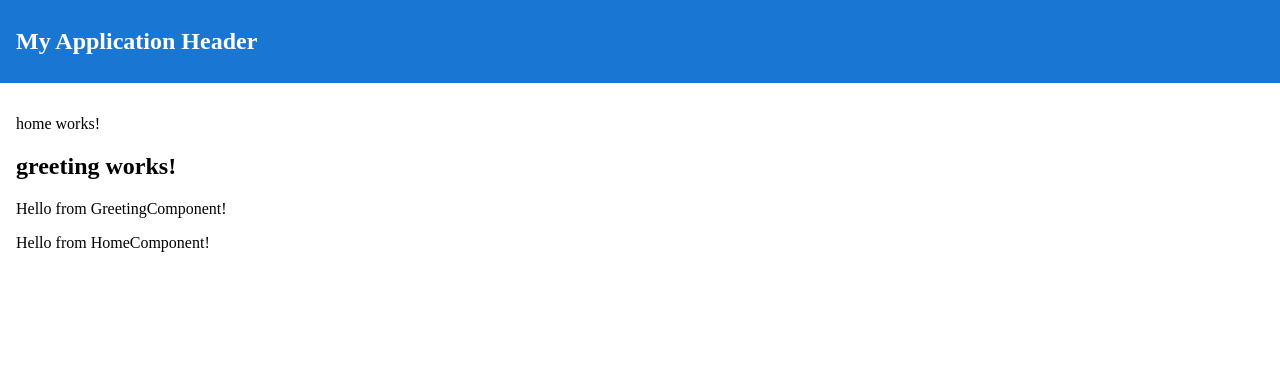
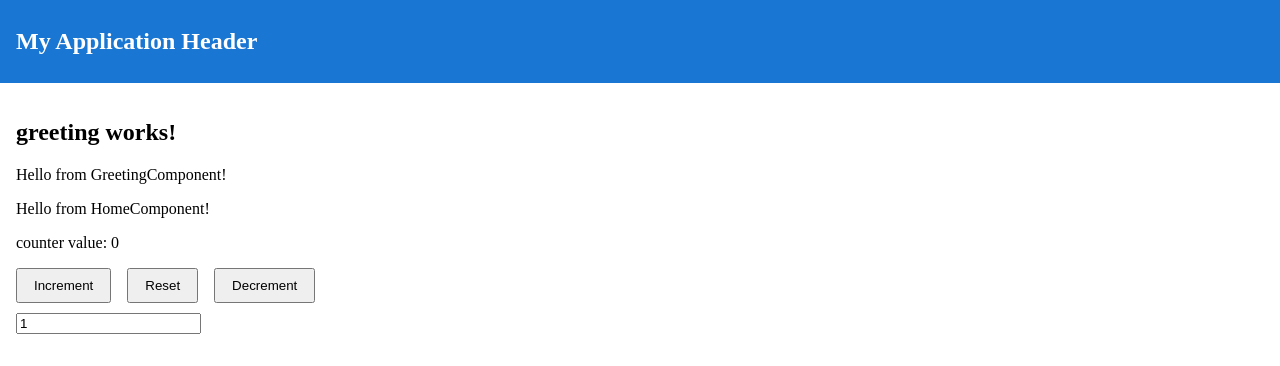
Before and after one commit to GenDev0/angular-learning-project, an Angular app: page / in a window 1280 px wide. Shown: the top 366 px of the page. Built offline with nearby package versions, Linux system fonts and the light colour scheme.

Commit message:
Event Listeners & Create a counter component

```diff
--- /dev/null
+++ b/src/app/components/counter/counter.component.html
@@ -0,0 +1,7 @@
+<p>counter value: {{ counter() }}</p>
+
+<div>
+  <button (click)="increment()">Increment</button>
+  <button (click)="reset()">Reset</button>
+  <button (click)="decrement()">Decrement</button>
+</div>
--- /dev/null
+++ b/src/app/components/counter/counter.component.scss
@@ -0,0 +1,7 @@
+button {
+  padding: 0.5rem 1rem;
+  cursor: pointer;
+}
+button:not(:first-child) {
+  margin-left: 1rem;
+}
--- /dev/null
+++ b/src/app/components/counter/counter.component.ts
@@ -0,0 +1,25 @@
+import { Component, input, signal } from '@angular/core';
+
+@Component({
+  selector: 'app-counter',
+  standalone: true,
+  imports: [],
+  templateUrl: './counter.component.html',
+  styleUrl: './counter.component.scss',
+})
+export class CounterComponent {
+  counter = signal(0);
+  incrementValue = input(1);
+  increment() {
+    console.log('Increment button clicked');
+    this.counter.update((v) => v + this.incrementValue());
+  }
+  decrement() {
+    console.log('Decrement button clicked');
+    this.counter.update((v) => v - this.incrementValue());
+  }
+  reset() {
+    console.log('Reset button clicked');
+    this.counter.set(0);
+  }
+}
--- a/src/app/home/home.component.html
+++ b/src/app/home/home.component.html
@@ -1,2 +1,8 @@
-<p>home works!</p>
 <app-greeting [message]="message" />
+<app-counter [incrementValue]="incrementValue()" />
+<input
+  type="number"
+  placeholder="Type something..."
+  (keyup)="keyUpHandler($event)"
+  [(ngModel)]="incrementValue"
+/>
--- a/src/app/home/home.component.scss
+++ b/src/app/home/home.component.scss
@@ -0,0 +1,3 @@
+input {
+    margin-top: 10px;
+}
--- a/src/app/home/home.component.ts
+++ b/src/app/home/home.component.ts
@@ -1,13 +1,20 @@
-import { Component } from '@angular/core';
+import { FormsModule } from '@angular/forms';
+import { Component, signal } from '@angular/core';
 import { GreetingComponent } from '../components/greeting/greeting.component';
+import { CounterComponent } from '../components/counter/counter.component';
 
 @Component({
   selector: 'app-home',
   standalone: true,
-  imports: [GreetingComponent],
+  imports: [GreetingComponent, CounterComponent, FormsModule],
   templateUrl: './home.component.html',
   styleUrl: './home.component.scss',
 })
 export class HomeComponent {
   message = 'Hello from HomeComponent!';
+  incrementValue = signal(1);
+
+  keyUpHandler(event: KeyboardEvent) {
+    console.log(`user pressed the ${event.key} key`);
+  }
 }
--- /dev/null
+++ b/src/app/todos/todos.component.html
@@ -0,0 +1 @@
+<p>todos works!</p>
```
Also changed, not shown: src/app/todos/todos.component.ts (added, +12 -0 lines), src/app/todos/todos.component.scss (added), 2 other files (tests, documents, lock files or other folders).
